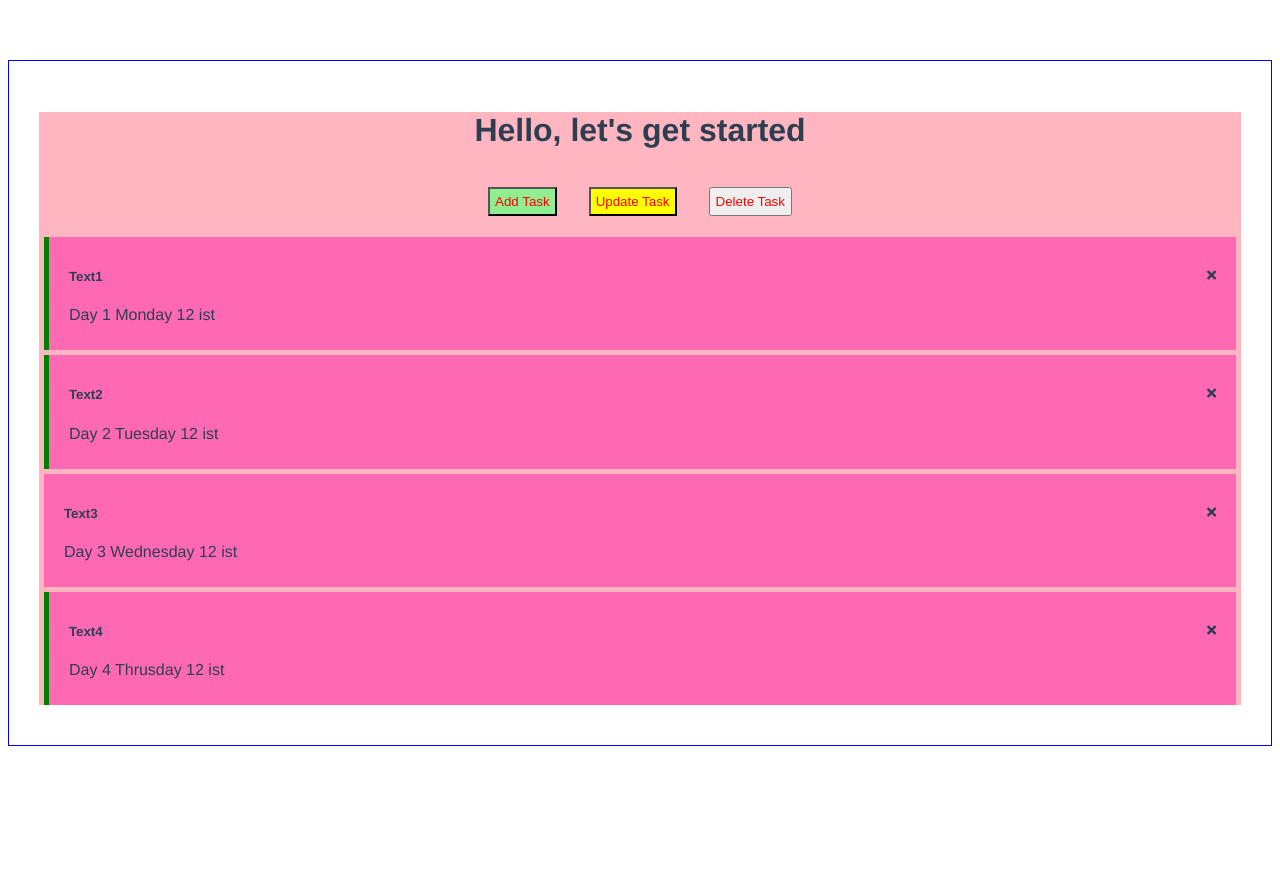
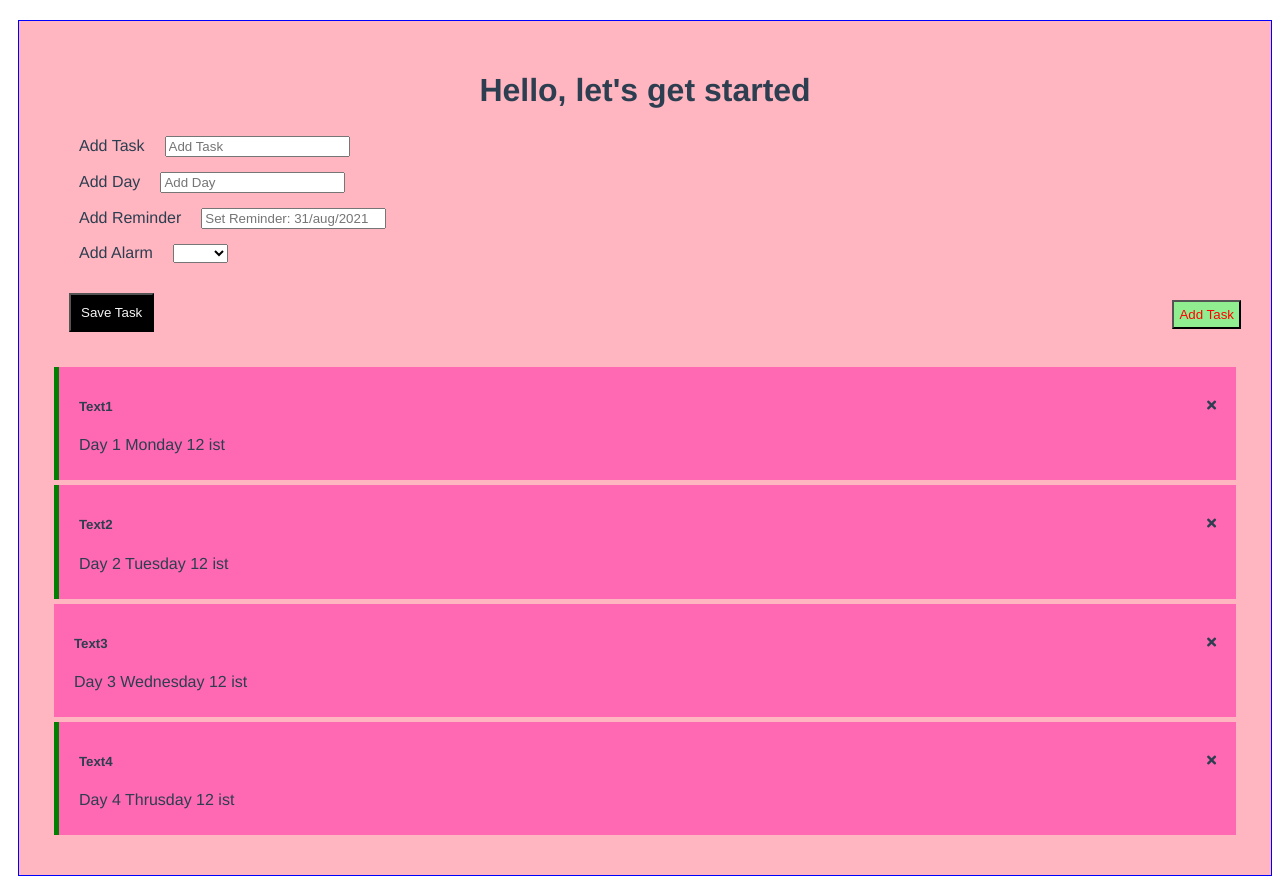
Before and after one commit to singhtanya123/tasktracker_Traversy_Media, a Vue app: page / in a window 1280 px wide. Before the commit the page ends 800 px from the top, so only its background shows below. Built offline with nearby package versions, Linux system fonts and the light colour scheme.

Commit message:
add and delete a task with alerts.

```diff
--- a/src/App.vue
+++ b/src/App.vue
@@ -1,5 +1,6 @@
 <template>
   <div class="container">
+
     <Header title="Hello, let's get started" />
     <!--component with prop title-->
     <!--<hello-world msg="Welcome to vue  i am helloworld"></hello-world>  -->
@@ -10,11 +11,13 @@
 //import HelloWorld from "./components/HelloWorld";
 import Header from "./components/Header";
 
+
 export default {
   name: "App",
   components: {
     //    HelloWorld,
     Header,
+
   },
 };
 </script>
@@ -25,10 +28,13 @@ export default {
   -webkit-font-smoothing: antialiased;
   -moz-osx-font-smoothing: grayscale;
   color: #2c3e50;
-  margin-top: 60px;
+  margin-top: 20px;
+  margin-left: 10px;
+  background-color: lightpink;
 }
-.header {
-  text-align: center;
+
+.addTask {
+  margin-left: 2px;
 }
 .container {
   box-sizing: border-box;
@@ -36,4 +42,13 @@ export default {
   padding: 30px;
   min-height: 300px;
 }
+.center{
+  text-align: center;
+}
+.right{
+  float:right;
+}
+.margintop{
+  margin-top:2em;
+}
 </style>
--- /dev/null
+++ b/src/components/AddTask.vue
@@ -0,0 +1,120 @@
+<template>
+<!--form created and bind with @submit used in type input (save button) to a function onSubmit-->
+  <form @submit="onSubmit" class="add-task">
+    <div class="form-control">
+      <label class="task-label">Add Task</label>
+      <input
+        class="col-md-8"
+        type="text"
+        name="text"
+        placeholder="Add Task"
+        v-model="text"
+      />
+      {{text}}
+    </div>
+    <div class="form-control">
+      <label class="task-label">Add Day</label>
+      <input
+        class="col-md-8"
+        type="text"
+        name="day"
+        placeholder="Add Day"
+        v-model="day"
+      />
+    </div>
+    <div class="form-control">
+      <label class="task-label">Add Reminder</label>
+      <input
+        class="col-md-8"
+        type="text"
+        name="reminder"
+        placeholder="Set Reminder: 31/aug/2021"
+        v-model="reminder"
+      />
+    </div>
+    <div class="form-control">
+      <label class="task-label">Add Alarm</label>
+      <select
+        class="select-radio col-md-8"
+        name="alarm"
+        placeholder="Set Alarm"
+        v-model="alarm"
+      >
+        <option>True</option>
+        <option>False</option>
+      </select>
+    </div>
+    <input type="submit" value="Save Task" class="save-btn" />
+  </form>
+</template>
+
+<script>
+export default {
+  el: "#AddTask",
+  data() {
+    return {
+      text: "",
+      day: "",
+      reminder: "",
+      alarm: false,
+    };
+  },
+  methods: {
+    onSubmit(e) {
+      e.preventDefault();
+      if (!this.text) {
+        alert("Please add a task");
+        return;
+      }
+      if (!this.day) {
+        alert("Please add a day");
+        return;
+      }
+      if (!this.reminder) {
+        alert("Please add a reminder");
+        return;
+      }
+      const newTask = {
+        id: Math.floor(Math.random()),
+        text: this.text,
+        day: this.day,
+        reminder: this.reminder,
+        alarm: this.alarm,
+      }
+      this.$emit("addTask",newTask)
+
+      this.text = "",
+      this.day = "",
+      this.reminder = "",
+      this.alarm = false;
+    },
+  },
+};
+</script>
+
+<style scoped>
+.add-task {
+  margin-bottom: 15px;
+}
+.form-control {
+  margin: 5px;
+  padding: 5px;
+}
+.task-label {
+  margin: 10px;
+  padding: 10px;
+}
+.save-btn {
+  margin: 20px;
+  padding: 10px;
+  color: whitesmoke;
+  background-color: black;
+}
+input,
+select {
+  -ms-box-sizing: content-box;
+  -moz-box-sizing: content-box;
+  -webkit-box-sizing: content-box;
+  box-sizing: content-box;
+}
+</style>
--- a/src/components/Button.vue
+++ b/src/components/Button.vue
@@ -1,5 +1,5 @@
 <template>
-  <button @click="onClick()" :style="{ background: color }">{{ text }}</button>
+  <button @click="onClick()" :style="{ background: color }" >{{ text }}</button>
 </template>
 
 <script>
@@ -19,9 +19,10 @@ export default {
 
 <style>
 button {
-  margin: 1.2em;
+  margin-top:-5em;
   text-align: center;
   padding: 5px;
   color: red;
+  float: right;
 }
 </style>
--- a/src/components/Header.vue
+++ b/src/components/Header.vue
@@ -1,10 +1,13 @@
 <template>
   <div class="header">
-    <h1>{{ title }}</h1>
-    <Button text="Add Task" color="lightgreen" />
-    <Button text="Update Task" color="yellow" />
-    <Button text="Delete Task" color="crimsonred" />
-    <Tasks @toggle-alarm="toggleAlarm"
+    <h1 class="center">{{ title }}</h1>
+    <div class="row">
+    <div col-8>
+    <AddTask @addTask="addTask" /> </div>
+    <div col-4>
+    <Button  text="Add Task" color="lightgreen" />
+    </div> </div>
+    <Tasks  @toggle-alarm="toggleAlarm"
     @delete-task="deleteTask" :tasks="tasks" />
   </div>
 </template>
@@ -12,6 +15,7 @@
 <script>
 import Button from "./Button";
 import Tasks from "./Tasks";
+import AddTask from "./AddTask";
 export default {
   el: "#header",
   props: {
@@ -28,8 +32,12 @@ export default {
   components: {
     Button,
     Tasks,
+    AddTask
   },
   methods:{
+    addTask(task){
+      this.tasks=[...this.tasks,task]
+    },
     deleteTask(id){
       if(confirm('Are you sure?')){
       this.tasks=this.tasks.filter(task=>task.id!==id);
@@ -76,10 +84,7 @@ export default {
 
 <style scoped>
 .header {
-  background-color: lightpink;
-  align-items: center;
   margin-bottom: 10px;
-  text-align: center;
 }
 .button {
   padding: 5px;
```
